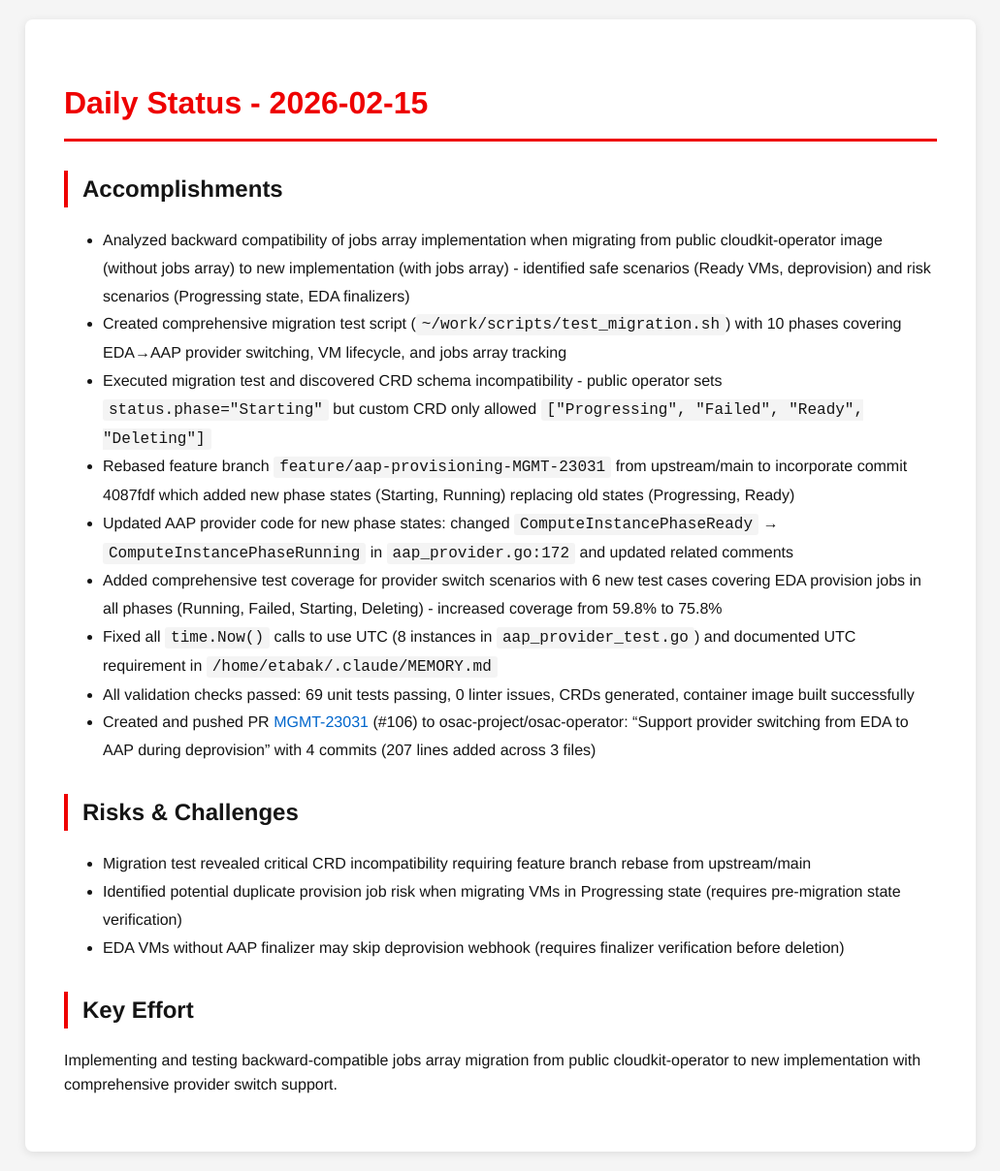
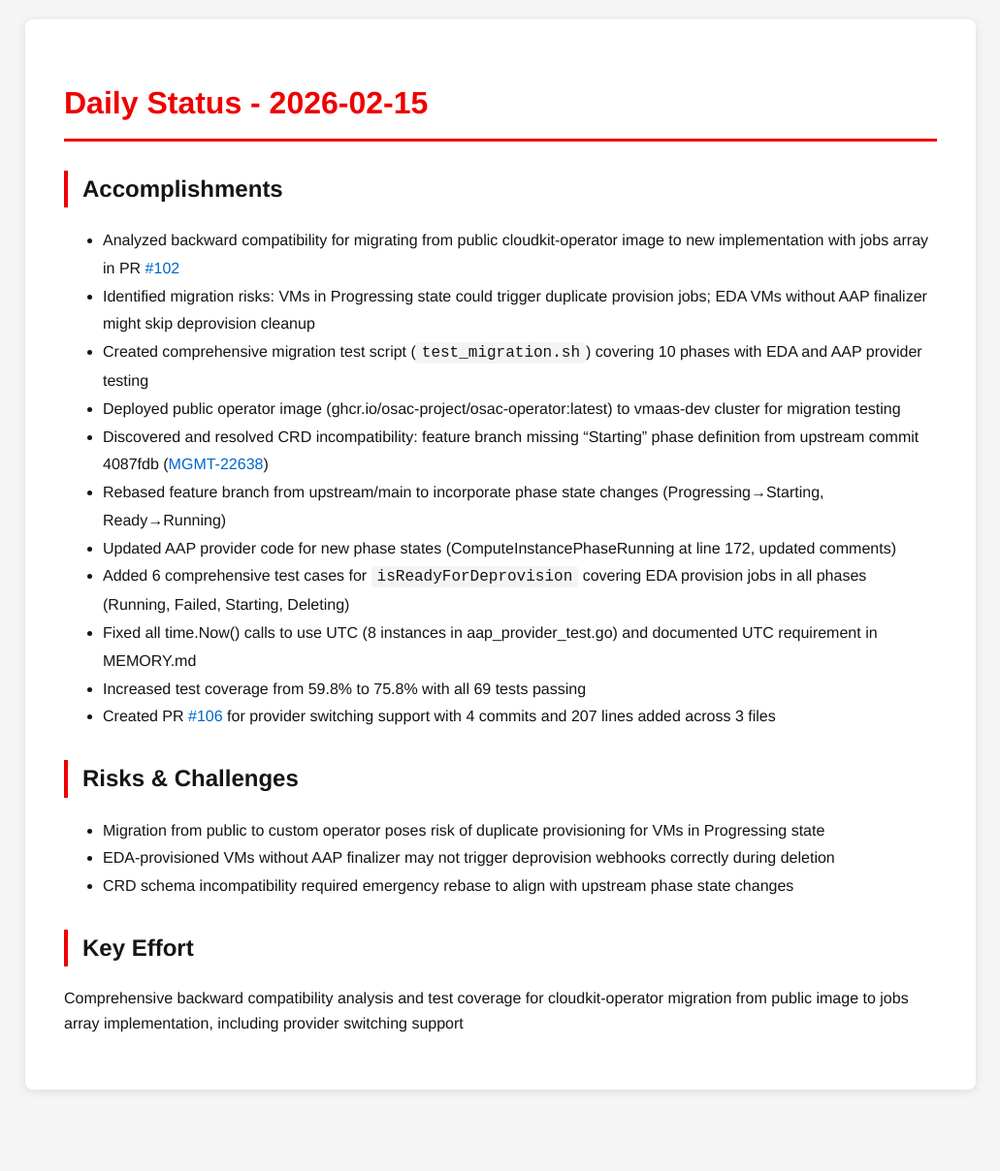
Before and after one commit to tzvatot/daily-status, a Jekyll site: the page built from 2026-02-15.md, in a window 1280 px wide. Shown: the whole page at 97% size, without its empty margins (124-1155 px from the left). Built offline with Jekyll 4.4.1, drawn with Linux system fonts in a browser that asks for light colours; after the commit the page ends 1144 px from its top, so only the background shows below that.

Commit message:
Daily status update - 2026-02-15

```diff
--- a/2026-02-15.md
+++ b/2026-02-15.md
@@ -7,20 +7,22 @@ date: 2026-02-15
 # Daily Status - 2026-02-15
 
 ## Accomplishments
-- Analyzed backward compatibility of jobs array implementation when migrating from public cloudkit-operator image (without jobs array) to new implementation (with jobs array) - identified safe scenarios (Ready VMs, deprovision) and risk scenarios (Progressing state, EDA finalizers)
-- Created comprehensive migration test script (`~/work/scripts/test_migration.sh`) with 10 phases covering EDA→AAP provider switching, VM lifecycle, and jobs array tracking
-- Executed migration test and discovered CRD schema incompatibility - public operator sets `status.phase="Starting"` but custom CRD only allowed `["Progressing", "Failed", "Ready", "Deleting"]`
-- Rebased feature branch `feature/aap-provisioning-MGMT-23031` from upstream/main to incorporate commit 4087fdf which added new phase states (Starting, Running) replacing old states (Progressing, Ready)
-- Updated AAP provider code for new phase states: changed `ComputeInstancePhaseReady` → `ComputeInstancePhaseRunning` in `aap_provider.go:172` and updated related comments
-- Added comprehensive test coverage for provider switch scenarios with 6 new test cases covering EDA provision jobs in all phases (Running, Failed, Starting, Deleting) - increased coverage from 59.8% to 75.8%
-- Fixed all `time.Now()` calls to use UTC (8 instances in `aap_provider_test.go`) and documented UTC requirement in `/home/etabak/.claude/MEMORY.md`
-- All validation checks passed: 69 unit tests passing, 0 linter issues, CRDs generated, container image built successfully
-- Created and pushed PR [MGMT-23031](https://issues.redhat.com/browse/MGMT-23031) (#106) to osac-project/osac-operator: "Support provider switching from EDA to AAP during deprovision" with 4 commits (207 lines added across 3 files)
+- Analyzed backward compatibility for migrating from public cloudkit-operator image to new implementation with jobs array in PR [#102](https://github.com/osac-project/osac-operator/pull/102)
+- Identified migration risks: VMs in Progressing state could trigger duplicate provision jobs; EDA VMs without AAP finalizer might skip deprovision cleanup
+- Created comprehensive migration test script (`test_migration.sh`) covering 10 phases with EDA and AAP provider testing
+- Deployed public operator image (ghcr.io/osac-project/osac-operator:latest) to vmaas-dev cluster for migration testing
+- Discovered and resolved CRD incompatibility: feature branch missing "Starting" phase definition from upstream commit 4087fdb ([MGMT-22638](https://issues.redhat.com/browse/MGMT-22638))
+- Rebased feature branch from upstream/main to incorporate phase state changes (Progressing→Starting, Ready→Running)
+- Updated AAP provider code for new phase states (ComputeInstancePhaseRunning at line 172, updated comments)
+- Added 6 comprehensive test cases for `isReadyForDeprovision` covering EDA provision jobs in all phases (Running, Failed, Starting, Deleting)
+- Fixed all time.Now() calls to use UTC (8 instances in aap_provider_test.go) and documented UTC requirement in MEMORY.md
+- Increased test coverage from 59.8% to 75.8% with all 69 tests passing
+- Created PR [#106](https://github.com/osac-project/osac-operator/pull/106) for provider switching support with 4 commits and 207 lines added across 3 files
 
 ## Risks & Challenges
-- Migration test revealed critical CRD incompatibility requiring feature branch rebase from upstream/main
-- Identified potential duplicate provision job risk when migrating VMs in Progressing state (requires pre-migration state verification)
-- EDA VMs without AAP finalizer may skip deprovision webhook (requires finalizer verification before deletion)
+- Migration from public to custom operator poses risk of duplicate provisioning for VMs in Progressing state
+- EDA-provisioned VMs without AAP finalizer may not trigger deprovision webhooks correctly during deletion
+- CRD schema incompatibility required emergency rebase to align with upstream phase state changes
 
 ## Key Effort
-Implementing and testing backward-compatible jobs array migration from public cloudkit-operator to new implementation with comprehensive provider switch support.
+Comprehensive backward compatibility analysis and test coverage for cloudkit-operator migration from public image to jobs array implementation, including provider switching support
```
